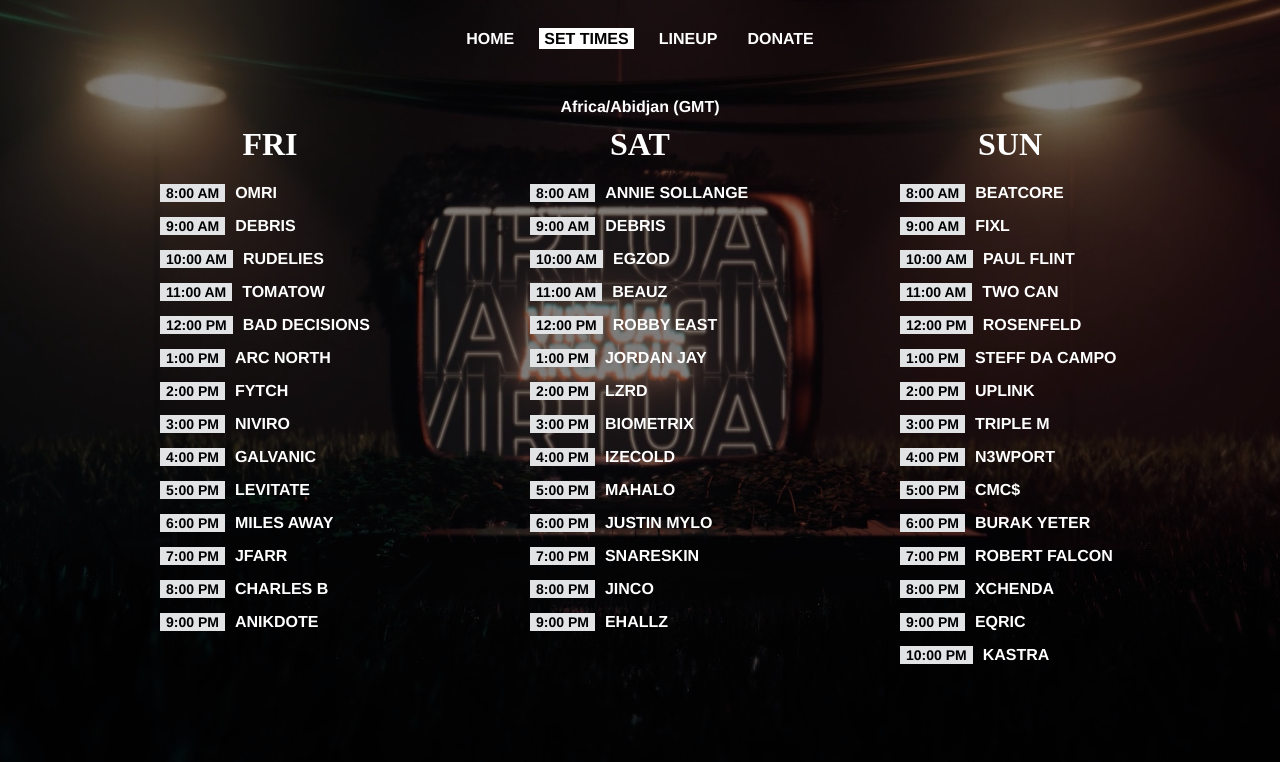
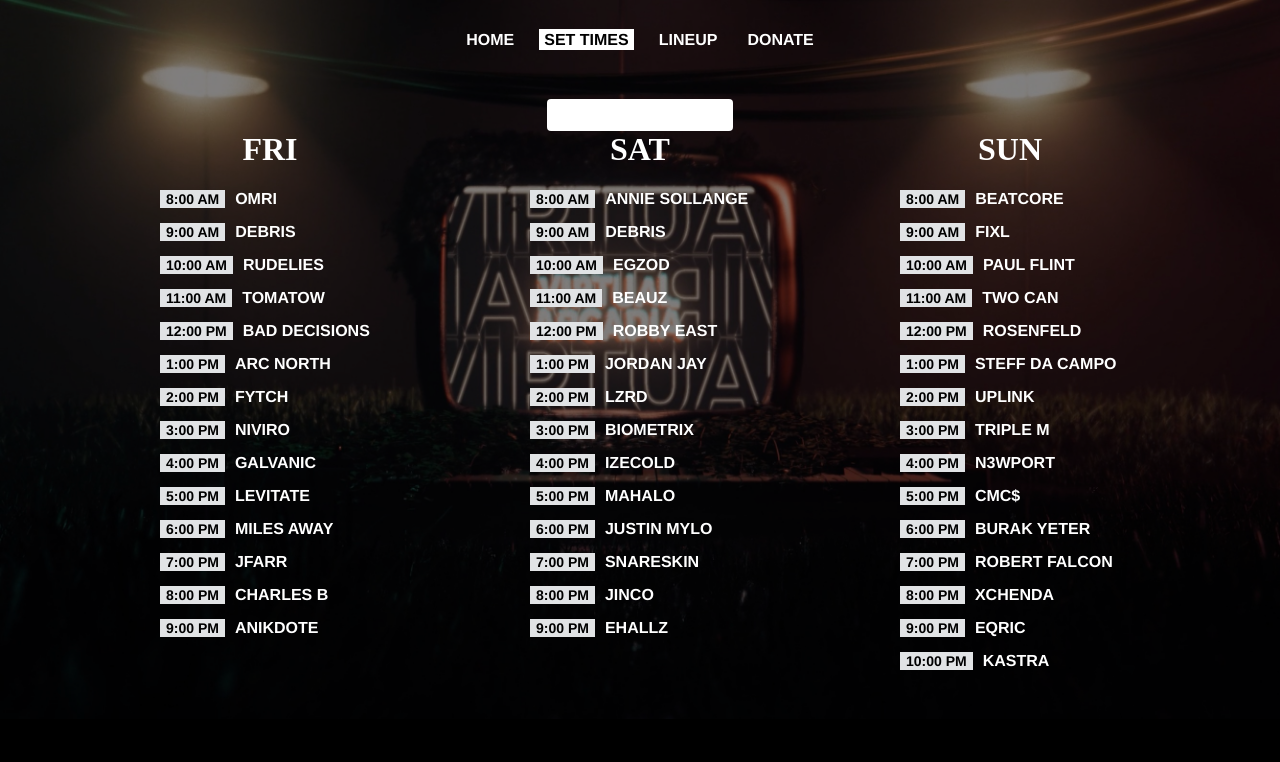
Before and after one commit to lacunarecs/virtualarcadia, a Vue app: page /set-times in a window 1280 px wide. Shown: the top 762 px of the page. Built offline with nearby package versions, Linux system fonts and the light colour scheme; some icons are missing.

Commit message:
Ability to change timezone

```diff
--- a/package.json
+++ b/package.json
@@ -30,7 +30,8 @@
     "pug-plain-loader": "^1.0.0",
     "sass": "^1.26.3",
     "sass-loader": "^8.0.2",
-    "vue-simple-search-dropdown": "^1.0.1",
+    "vue-feather-icons": "^5.0.0",
+    "vue-select": "^3.10.3",
     "vue-template-compiler": "^2.6.11"
   },
   "eslintConfig": {
--- a/src/App.vue
+++ b/src/App.vue
@@ -22,6 +22,8 @@ body
   -moz-osx-font-smoothing: grayscale
   text-align: center
   color: #ffffff
+  position: relative
+  padding: 1px // avoid collapsed margins
 
 a:hover
   text-decoration: none
@@ -42,11 +44,10 @@ img.bg
   top: 0px
   left: 0px
   width: 100%
-  height: 100%
   z-index: -1
 
 #nav
-  margin-top: 30px
+  margin-top: 30px // avoid margin so body is full size
   margin-bottom: 50px
   a
     font-weight: 600
--- a/src/main.js
+++ b/src/main.js
@@ -22,6 +22,8 @@ Vue.use(MetaPlugin, {
   titleTemplate: '%s'
 })
 
+Vue.prototype.console = console
+
 new Vue({
   router,
   render: h => h(App)
--- a/src/views/SetTimes.vue
+++ b/src/views/SetTimes.vue
@@ -1,44 +1,50 @@
 <template lang='pug'>
 .page
-  p {{ timezoneText }}
+  .tz
+    //- p {{ tz.label }}
+    vSelect.tz-select(
+      v-model='tz'
+      :options='timezones'
+      :clearable='false'
+      ref='select'
+    )
+      template(#open-indicator='{ attributes }')
+        span(v-bind='attributes')
+          Edit2Icon.edit-icon(size='1x' @click='console.log($refs.select)')
   .set-times
     .col(v-for='day in setTimesByDay')
       h1 {{ day.weekday }}
       template(v-for='setTime in day.setTimes')
         SetTime(:artist='setTime.artist' :time='setTime.time')
-    //- .col
-    //-   h1 FRI
-    //-   SetTime(artist='Fytch' time='May 22 2020 12:00 PM')
-    //-   SetTime(artist='Fytch' time='May 22 2020 12:00 PM')
-    //-   SetTime(artist='Fytch' time='May 22 2020 12:00 PM')
-    //-   SetTime(artist='Fytch' time='May 22 2020 12:00 PM')
-    //- .col
-    //-   h1 SAT
-    //-   SetTime(artist='Fytch' time='May 22 2020 12:00 PM')
-    //- .col
-    //-   h1 SUN
-    //-   SetTime(artist='Fytch' time='May 22 2020 12:00 PM')
 </template>
 
 <script>
 import SetTime from '@/components/SetTime.vue'
 
 import moment from 'moment-timezone'
-import Dropdown from 'vue-simple-search-dropdown'
+import vSelect from 'vue-select'
+import 'vue-select/dist/vue-select.css'
+import { Edit2Icon } from 'vue-feather-icons'
 
 export default {
   title: 'Virtual Arcadia Set Times',
   components: {
     SetTime,
-    Dropdown
+    vSelect,
+    Edit2Icon
   },
   data: function () {
+    const tzGuess = moment.tz.guess(true)
     return {
-      timezone: moment.tz.guess(true),
-      timezones: moment.tz.names().map((tzName, i) => {
+      tz: {
+        name: tzGuess,
+        label: `${tzGuess} (${moment.tz.zone(tzGuess).abbr(1590098400000)})`
+      },
+      timezones: moment.tz.names().map(tz => {
+        const tzText = `${tz} (${moment.tz.zone(tz).abbr(1590098400000)})`
         return {
-          id: i,
-          name: tzName
+          name: tz,
+          label: tzText
         }
       })
     }
@@ -93,7 +99,8 @@ export default {
       ]
       const setTimesByDay = []
       for (const utcSetTime of utcSetTimes) {
-        const time = moment.utc(utcSetTime.time, 'MMM D HH:mm').year(2020)
+        const utcTime = moment.utc(utcSetTime.time, 'MMM D HH:mm').year(2020)
+        const time = utcTime.tz(this.tz.name)
         const ymd = time.format('YYYY-MM-DD')
         const latestDay = setTimesByDay[setTimesByDay.length - 1]
         if (latestDay && latestDay.ymd === ymd) {
@@ -112,25 +119,54 @@ export default {
         }
       }
       return setTimesByDay
-    },
-    timezoneText () {
-      return `${this.timezone} (${moment.tz.zone(this.timezone).abbr(1590098400000)})`
-    }
-  },
-  methods: {
-    setTimezone (timezone) {
-      this.timezone = `${timezone} (${moment.tz.zone(timezone).abbr(1590098400000)})`
     }
   }
 }
 </script>
 
+<style lang='sass'>
+.tz-select
+  // width: 350px
+  font-weight: 600
+  .vs__dropdown-toggle
+    cursor: pointer
+    border: none
+    .vs__search
+      font-weight: 600
+      color: #ffffff
+    .vs__selected
+      color: #ffffff
+    .vs1__combobox
+      border: none
+    .vs__open-indicator
+      display: flex
+      .edit-icon
+        display: block
+  &:not(.vs--open)
+    .vs__search
+      padding-left: 0px
+      padding-right: 0px
+      margin-left: 0px
+      margin-right: 0px
+      border: none
+  &.vs--open
+    width: 350px
+    .vs__dropdown-toggle
+      cursor: text
+    .vs__open-indicator
+      transform: none
+</style>
 <style lang='sass' scoped>
+.tz
+  display: flex
+  align-items: center
+  justify-content: center
 .set-times
   display: flex
   margin: auto
   max-width: 1000px
   justify-content: space-between
+  padding: 0px 10px
   .col
     width: 220px
     margin: 0px 20px
```
Also changed, not shown: 1 other file (tests, documents, lock files or other folders).
